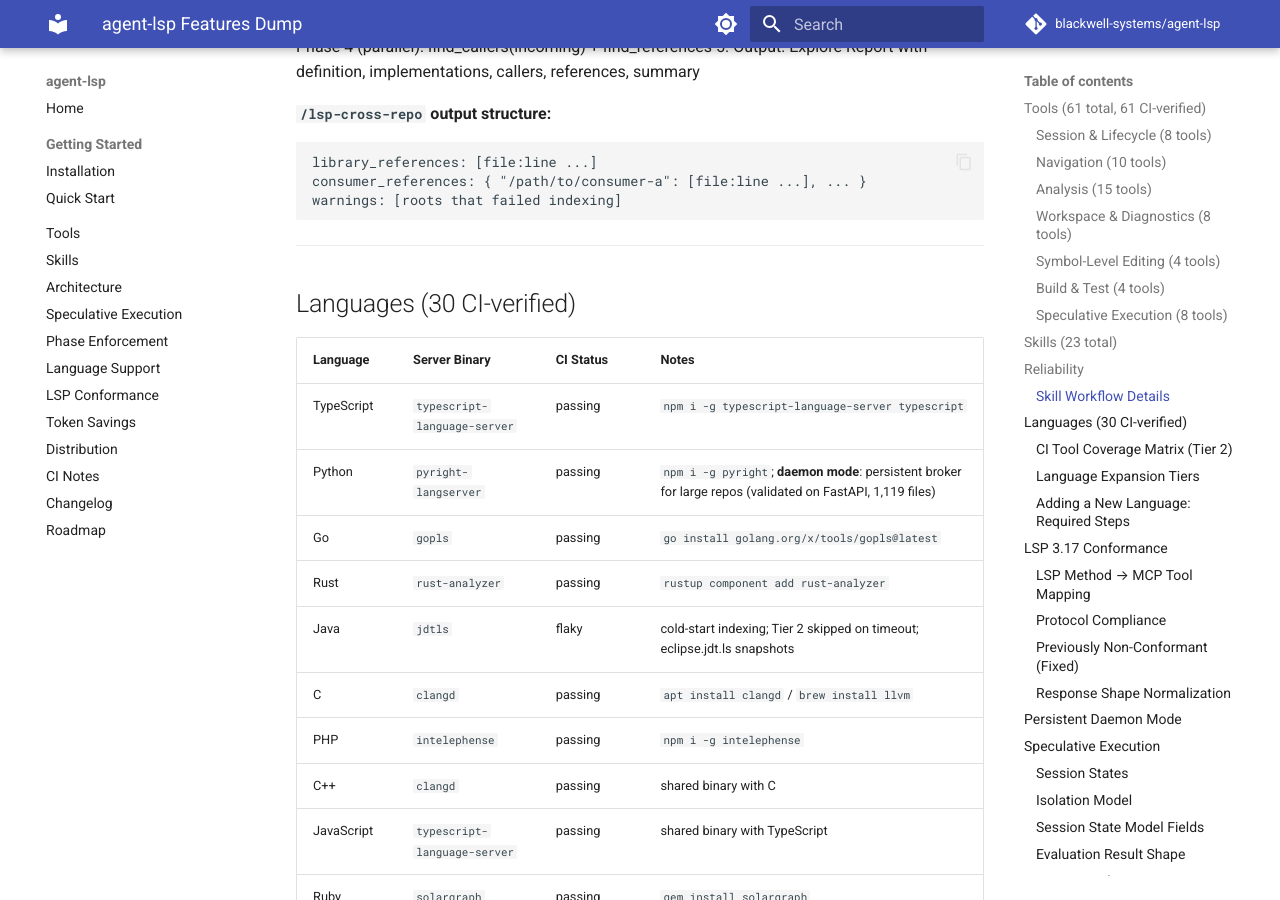
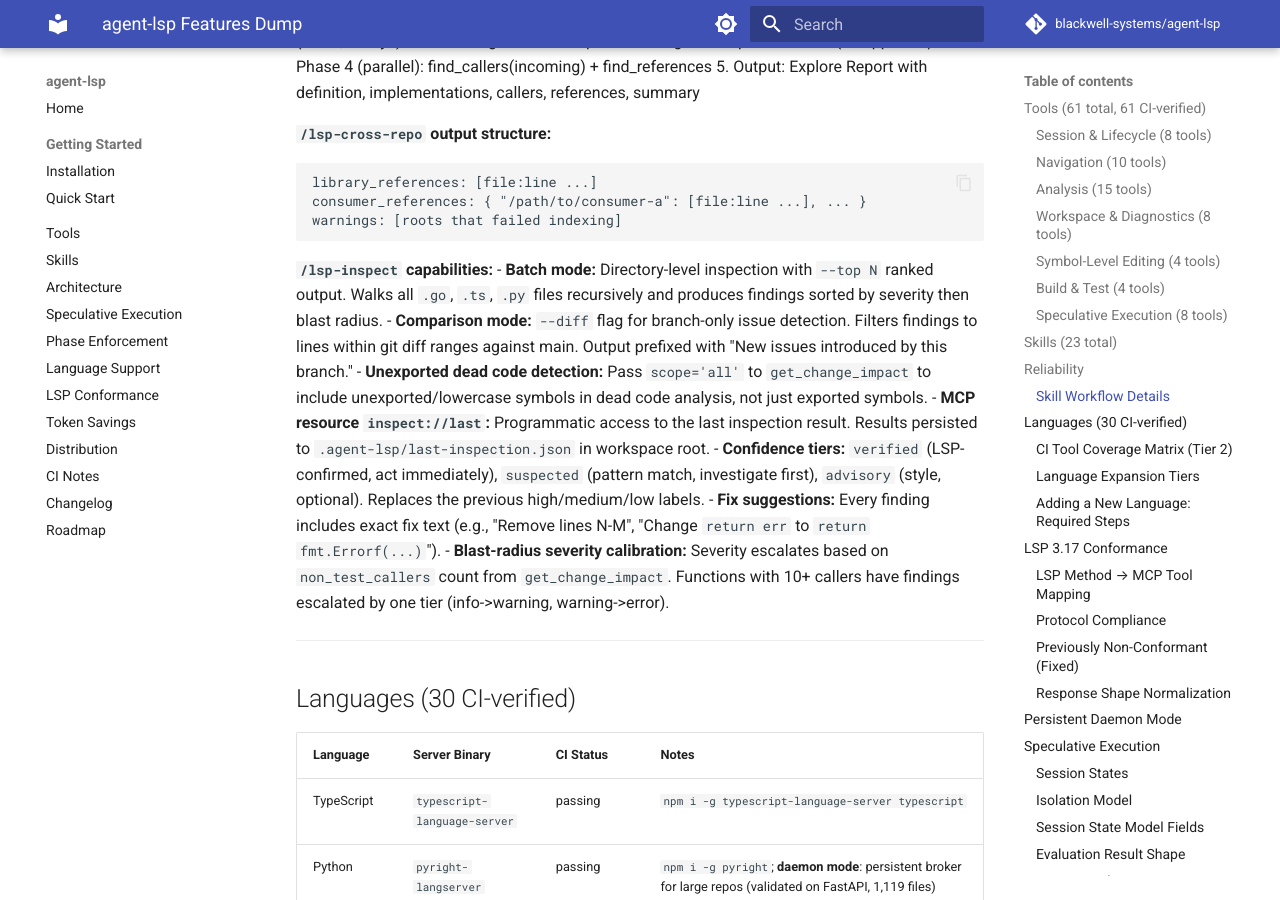
Before and after one commit to blackwell-systems/agent-lsp, an MkDocs documentation site: the page built from docs/FEATURES.md, in a window 1280 px wide and 900 px high, scrolled down 16287 px. Built offline with MkDocs 1.6.1 and Material for MkDocs 9.7.7, drawn with Linux system fonts in a browser that asks for light colours; comment, search, counter and statistics services are not loaded; some of the changed text lies outside the part shown.

Commit message:
docs: add lsp-inspect batch mode, diff mode, and new capabilities to FEATURES.md

````diff
--- a/docs/FEATURES.md
+++ b/docs/FEATURES.md
@@ -295,7 +295,7 @@
 | `/lsp-extract-function` | `[file-path] [start-line] [end-line] [name]` | list_symbols, suggest_fixes, execute_command, apply_edit, get_diagnostics, format_document | Extract code block into named function; LSP code action primary, manual fallback with captured-variable analysis |
 | `/lsp-generate` | `[file-path:line:col] [intent]` | suggest_fixes, execute_command, apply_edit, format_document, get_diagnostics, go_to_symbol | Language server code generation: interface stubs, test skeletons, missing methods, mocks |
 | `/lsp-understand` | `[symbol-name \| file-path]` | inspect_symbol, go_to_implementation, find_callers, find_references, get_symbol_source, list_symbols, go_to_symbol | Deep Code Map: type info + implementations + call hierarchy (2-level) + references + source; synthesizes cross-symbol relationships |
-| `/lsp-inspect` | `<file-or-directory> [--checks <types>] [--json]` | get_change_impact, find_references, list_symbols, inspect_symbol, get_diagnostics, find_callers, go_to_definition, get_server_capabilities | Full code quality audit: dead symbols, test coverage, silent failures, error wrapping, doc drift, panics, context propagation; severity-tiered findings report |
+| `/lsp-inspect` | `<file-or-directory> [--checks <types>] [--json] [--top N] [--diff]` | get_change_impact, find_references, list_symbols, inspect_symbol, get_diagnostics, find_callers, go_to_definition, get_server_capabilities | Full code quality audit: dead symbols, test coverage, silent failures, error wrapping, doc drift, panics, context propagation; batch mode with --top ranking; comparison mode with --diff; blast-radius severity calibration; fix suggestions; confidence tiers (verified/suspected/advisory); result persistence via inspect://last resource |
 | `/lsp-architecture` | `[workspace-root-path]` | start_lsp, list_symbols, get_change_impact, detect_lsp_servers, find_symbol | Project-level architecture overview: language distribution, package map (capped at 30), entry points, hotspots (top 10 by reference count), dependency flow. Read-only. |
 | `/lsp-onboard` | `[workspace-root-path]` | start_lsp, detect_lsp_servers, list_symbols, find_symbol, get_change_impact, run_build, run_tests, get_diagnostics, get_editing_context | First-session project onboarding: detect languages, build system, entry points, package map, hotspots, diagnostics baseline. Produces a structured project profile. |
 
@@ -414,6 +414,15 @@
 consumer_references: { "/path/to/consumer-a": [file:line ...], ... }
 warnings: [roots that failed indexing]
 ```
+
+**`/lsp-inspect` capabilities:**
+- **Batch mode:** Directory-level inspection with `--top N` ranked output. Walks all `.go`, `.ts`, `.py` files recursively and produces findings sorted by severity then blast radius.
+- **Comparison mode:** `--diff` flag for branch-only issue detection. Filters findings to lines within git diff ranges against main. Output prefixed with "New issues introduced by this branch."
+- **Unexported dead code detection:** Pass `scope='all'` to `get_change_impact` to include unexported/lowercase symbols in dead code analysis, not just exported symbols.
+- **MCP resource `inspect://last`:** Programmatic access to the last inspection result. Results persisted to `.agent-lsp/last-inspection.json` in workspace root.
+- **Confidence tiers:** `verified` (LSP-confirmed, act immediately), `suspected` (pattern match, investigate first), `advisory` (style, optional). Replaces the previous high/medium/low labels.
+- **Fix suggestions:** Every finding includes exact fix text (e.g., "Remove lines N-M", "Change `return err` to `return fmt.Errorf(...)`").
+- **Blast-radius severity calibration:** Severity escalates based on `non_test_callers` count from `get_change_impact`. Functions with 10+ callers have findings escalated by one tier (info->warning, warning->error).
 
 ---
 
````
